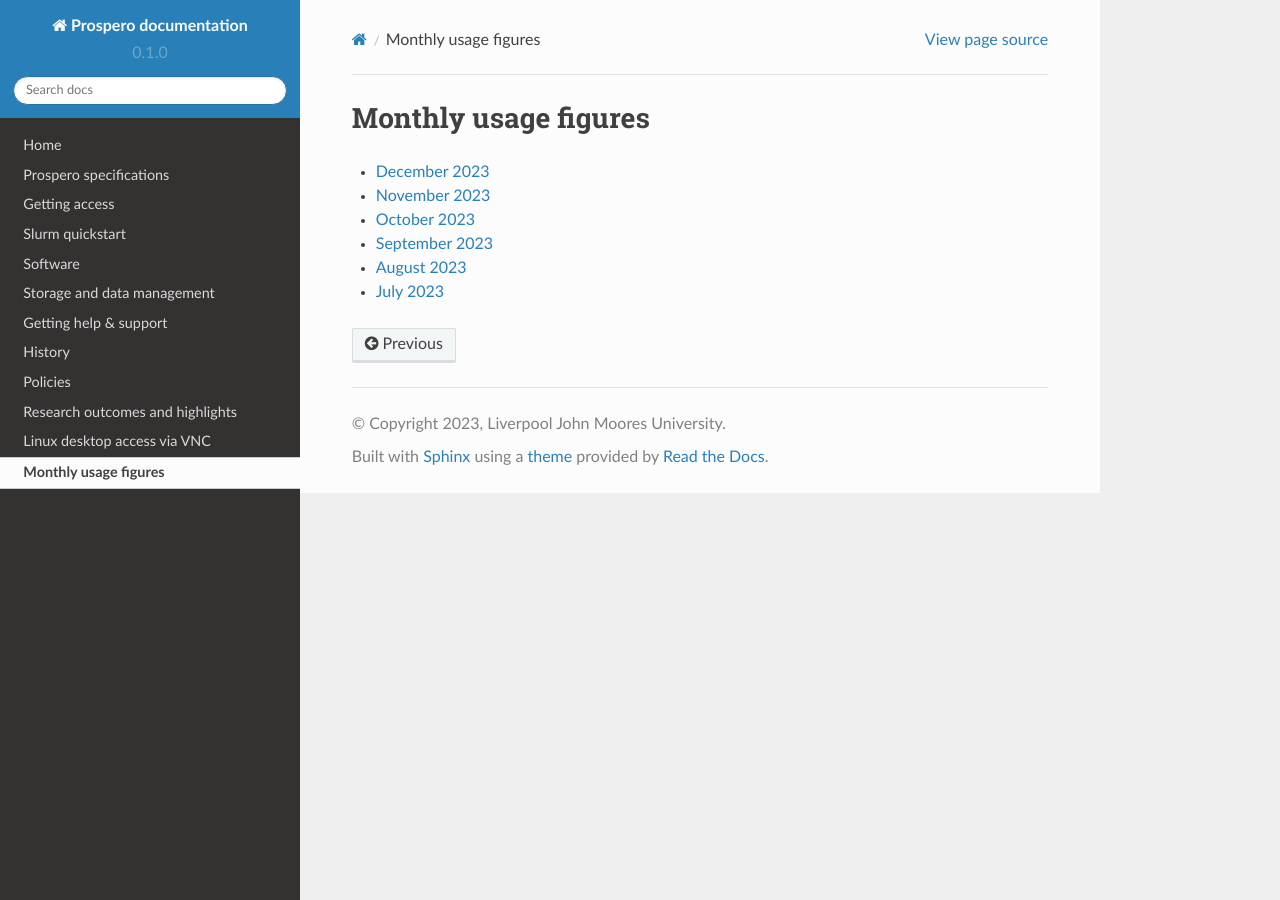
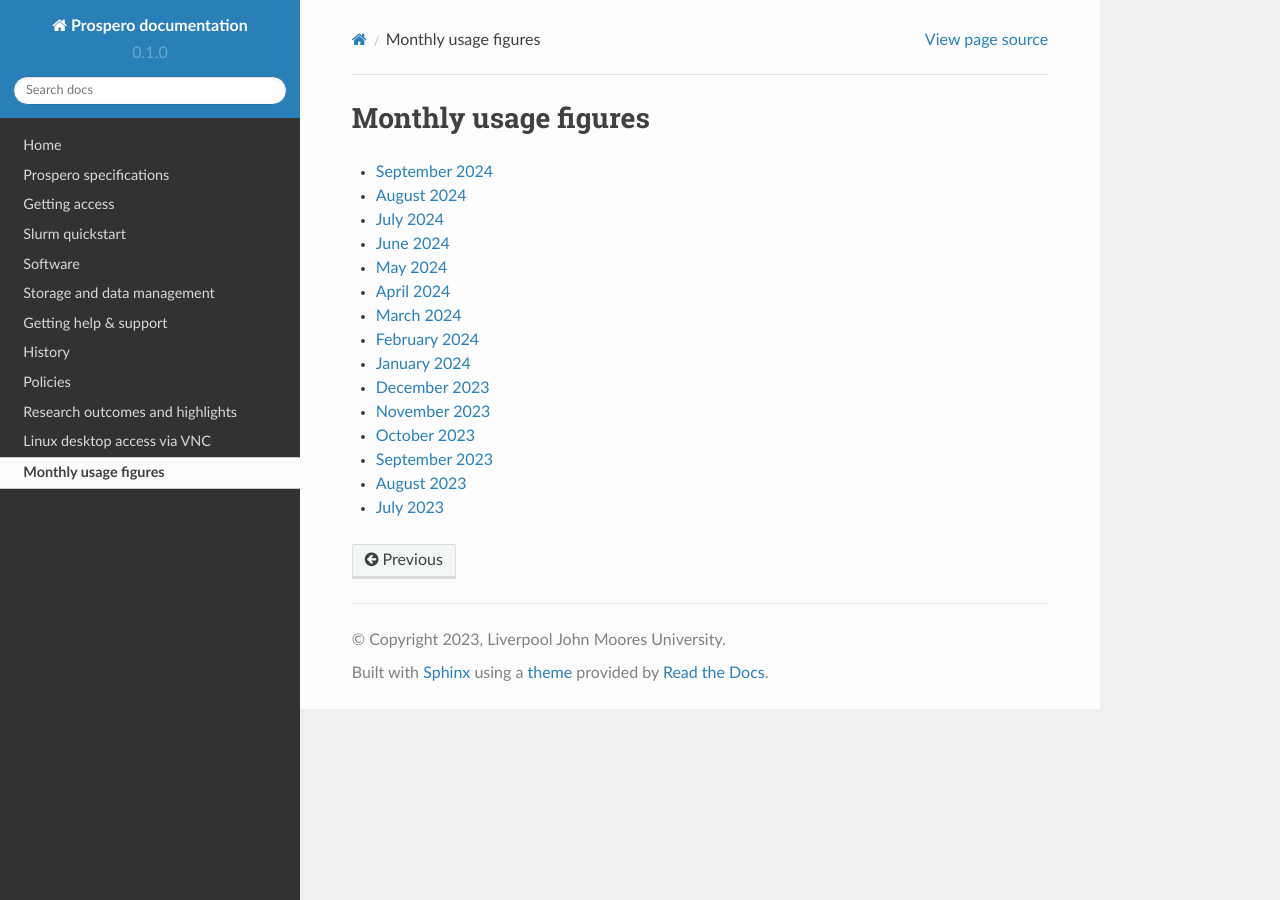
Before and after one commit to astrcrai/prospero-docs, a Sphinx documentation site: the page built from docs/source/usage.rst, in a window 1280 px wide. Built offline with Sphinx 7.4.7 and the Read the Docs theme 2.0.0, drawn with Linux system fonts in a browser that asks for light colours.

Commit message:
Update usage.rst

```diff
--- a/docs/source/usage.rst
+++ b/docs/source/usage.rst
@@ -1,6 +1,15 @@
 Monthly usage figures
 =====
 
+* `September 2024 <https://ljmu-my.sharepoint.com/:b:/g/personal/itstcros_ljmu_ac_uk/EQl_INhPdx5OsVrWKHwDYwYB0u78Zyju1L7Jp1dDCpbUbg?e=qX8pte>`_
+* `August 2024 <https://ljmu-my.sharepoint.com/:b:/g/personal/itstcros_ljmu_ac_uk/Eb2Rg6DAAS5JvPl3G9TEIuQBEN2oue4gl8JH5fgrPQDzXg?e=OBI1ex>`_
+* `July 2024 <https://ljmu-my.sharepoint.com/:b:/g/personal/itstcros_ljmu_ac_uk/Eaq9q6He0BtLu4MzMGEKNhABl26ox3kTRSBtPk3l6ZTrXQ?e=J2vlFc>`_
+* `June 2024 <https://ljmu-my.sharepoint.com/:b:/g/personal/itstcros_ljmu_ac_uk/ETy5nDp3uw5Pg39Y5Xb5FJIB4fTX6GJBcUKki7LZswFRKg?e=LleuV3>`_
+* `May 2024 <https://ljmu-my.sharepoint.com/:b:/g/personal/itstcros_ljmu_ac_uk/ERZz0irKD0VEvE7EzEedSL4BwcrcAcBip_wHvPRlzRowEg?e=nk8pjT>`_
+* `April 2024 <https://ljmu-my.sharepoint.com/:b:/g/personal/itstcros_ljmu_ac_uk/Efg_STGr75hEi8FjL1WVuC8BCFyvyMQk7lRyOoXqnAPVhQ?e=tltAas>`_
+* `March 2024 <https://ljmu-my.sharepoint.com/:b:/g/personal/itstcros_ljmu_ac_uk/Edh504Zak4VOrQptVg5g6hQBh1TlsKb8MwQtxZAURpiPLA?e=XCX9qh>`_
+* `February 2024 <https://ljmu-my.sharepoint.com/:b:/g/personal/itstcros_ljmu_ac_uk/EcdBlgew1VRGuKb7AVnsl2sBVfQu3axAD14l8yINE7RgMw?e=uEhpn5>`_
+* `January 2024 <https://ljmu-my.sharepoint.com/:b:/g/personal/itstcros_ljmu_ac_uk/Ed7MCwp_Qt9Cj3bj4PQftyMBc1oWSyYkS_qAGaWXAejHwg>`_
 * `December 2023 <https://ljmu-my.sharepoint.com/:b:/g/personal/astrcrai_ljmu_ac_uk/EZx4eIKupPZEvSFN_XICTDIBU04Rm2YctBzaNo24Rwfx3g?e=Vpx2v7>`_
 * `November 2023 <https://ljmu-my.sharepoint.com/:b:/g/personal/astrcrai_ljmu_ac_uk/EXABmUGpwSdIjlSX9EnoevQBl4DSjZkUFqommID0B_S2iA?e=4MFayn>`_
 * `October 2023 <https://ljmu-my.sharepoint.com/:b:/g/personal/astrcrai_ljmu_ac_uk/EVhVY7cRx3JIoEc66N5FdogBv9lU7hMmD7kNoQ4DoeYL2w?e=NHmDq4>`_
```
